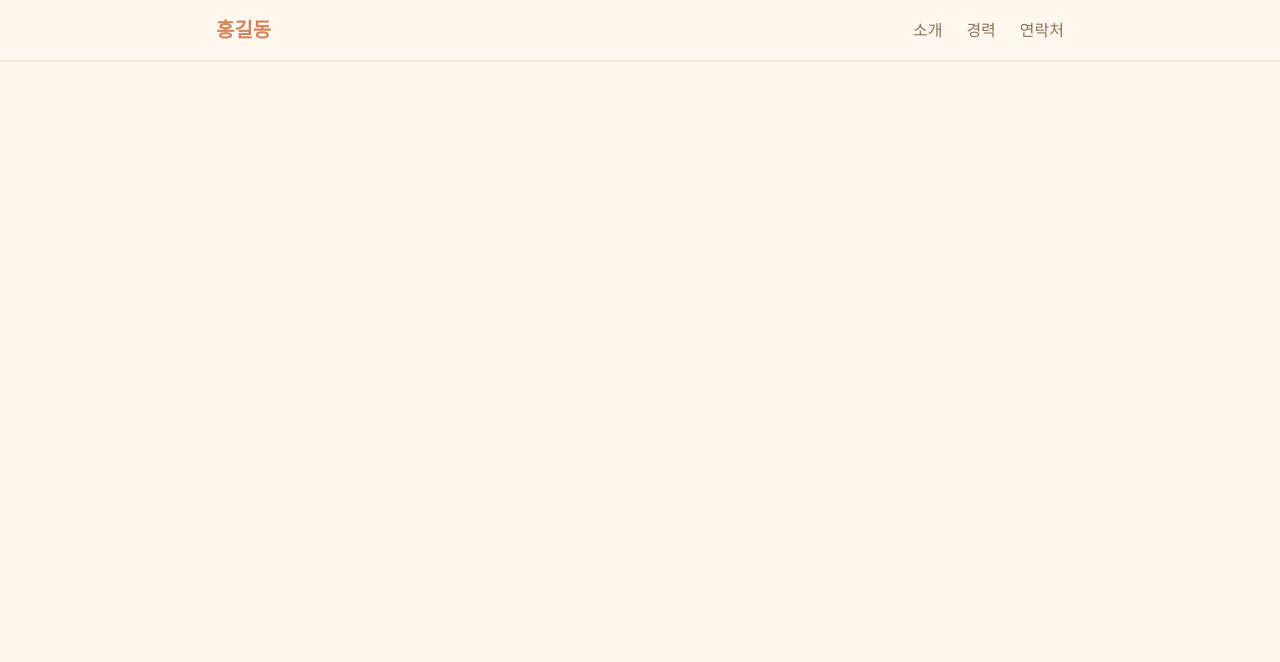
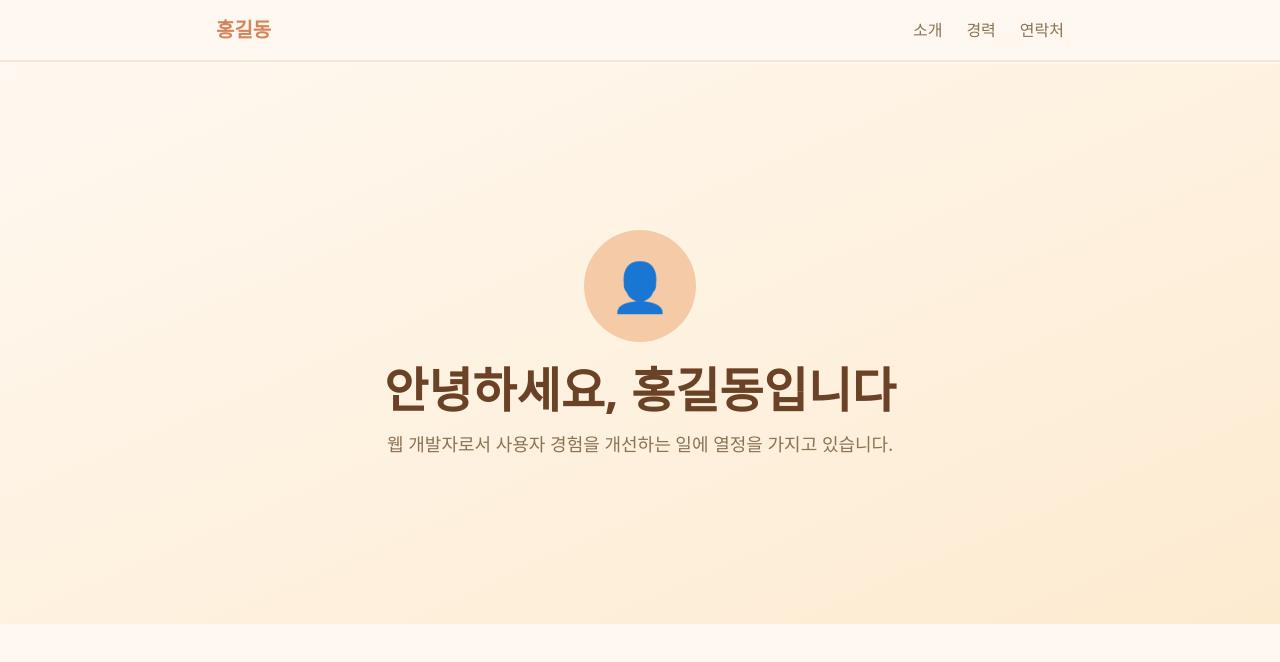
Before and after one commit to bizcoach01/day3-hello, a plain HTML site: page index.html in a window 1280 px wide. Drawn offline with nearby package versions, Linux system fonts and the light colour scheme.

Commit message:
feat: add hero/intro section with profile and heading
Co-Authored-By: Claude Opus 4.7 <noreply@anthropic.com>

```diff
--- a/index.html
+++ b/index.html
@@ -52,6 +52,15 @@
 
   <!-- Sections will be added here -->
   <main class="pt-16">
+    <section id="intro" class="min-h-[70vh] flex items-center justify-center bg-gradient-to-br from-warm-50 to-warm-200 px-6">
+      <div class="text-center">
+        <div class="w-28 h-28 rounded-full bg-warm-300 mx-auto mb-6 flex items-center justify-center text-5xl">
+          👤
+        </div>
+        <h1 class="text-4xl md:text-5xl font-bold text-warm-700 mb-4">안녕하세요, 홍길동입니다</h1>
+        <p class="text-lg text-warm-600 max-w-lg mx-auto">웹 개발자로서 사용자 경험을 개선하는 일에 열정을 가지고 있습니다.</p>
+      </div>
+    </section>
   </main>
   <script>
     const menuBtn = document.getElementById('menu-btn');
```
